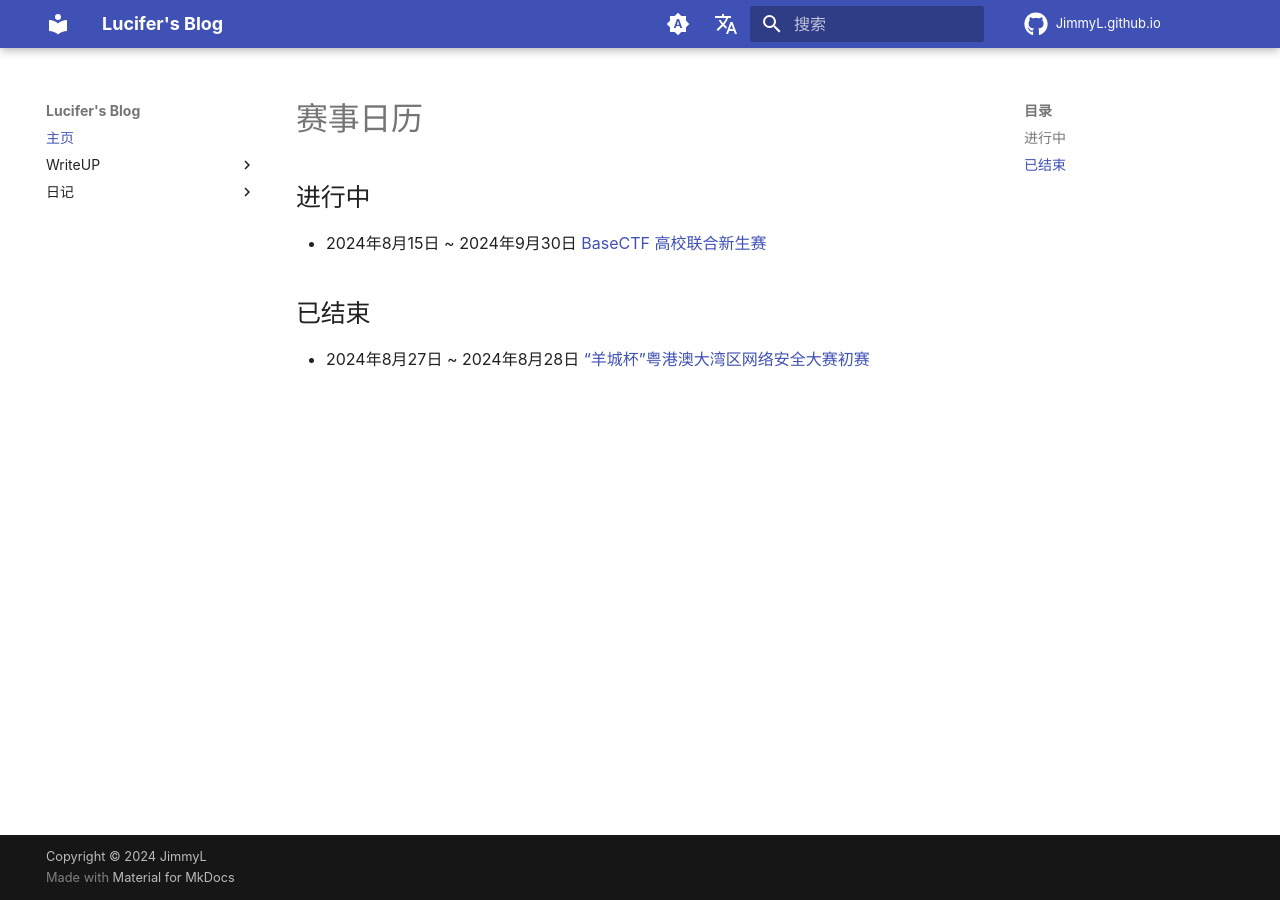
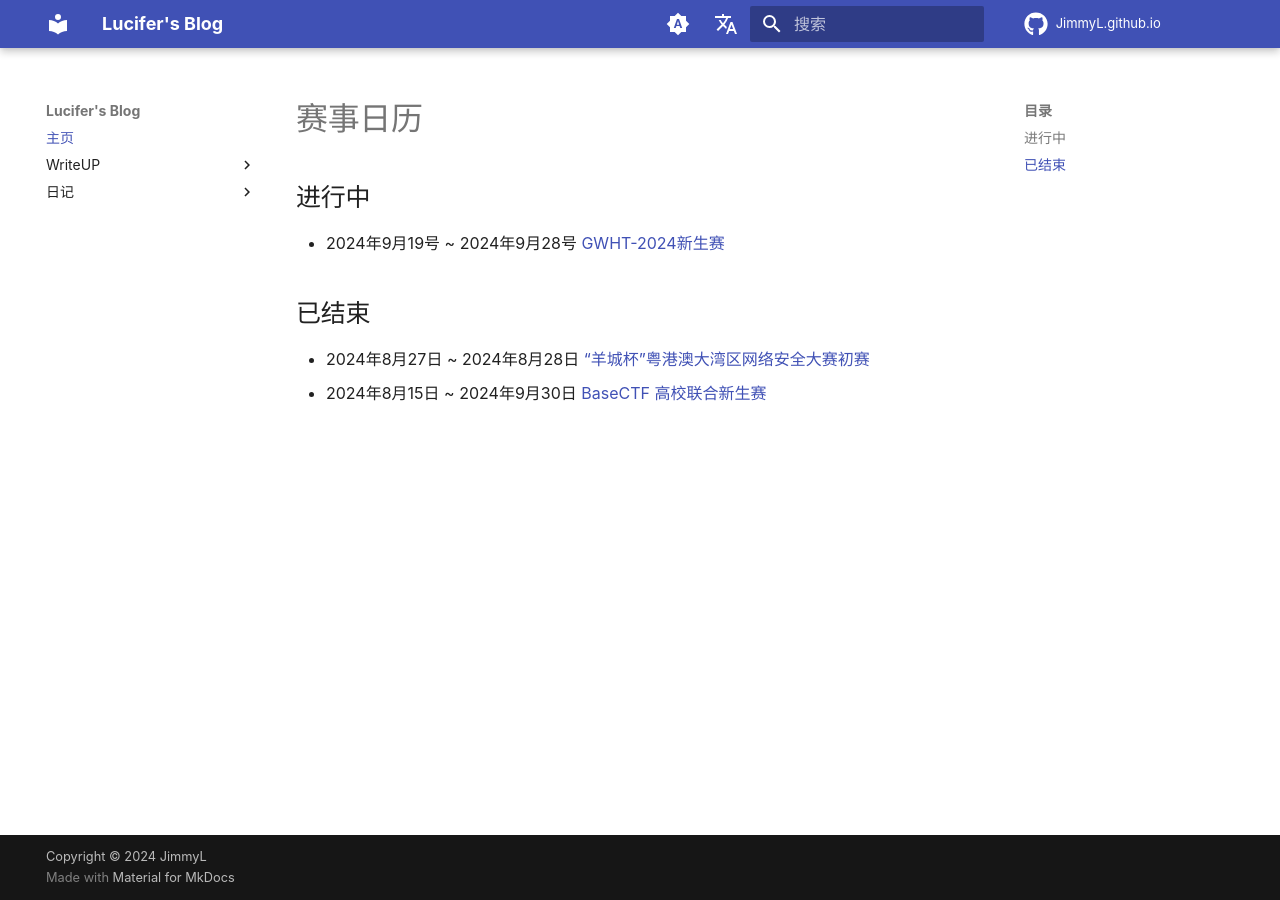
Before and after one commit to Lucifer-Jimmy/JimmyL.github.io, an MkDocs documentation site: the page built from docs/index.md, in a window 1280 px wide. Built offline with MkDocs 1.6.1 and Material for MkDocs 9.7.7, drawn with Linux system fonts in a browser that asks for light colours; comment, search, counter and statistics services are not loaded.

Commit message:
update_9_18

```diff
--- a/docs/index.md
+++ b/docs/index.md
@@ -1,7 +1,8 @@
 # 赛事日历
 
 ## 进行中
-- 2024年8月15日 ~ 2024年9月30日 [BaseCTF 高校联合新生赛](https://www.basectf.fun/)
+- 2024年9月19号 ~ 2024年9月28号 [GWHT-2024新生赛](http://172.16.229.146:20000/games/10)
 
 ## 已结束
 - 2024年8月27日 ~ 2024年8月28日 [“羊城杯”粤港澳大湾区网络安全大赛初赛](https://2024ycb.dasctf.com/compete/compete?matchCode=87659256dbc7485&competeId=268)
+- 2024年8月15日 ~ 2024年9月30日 [BaseCTF 高校联合新生赛](https://www.basectf.fun/)
```
